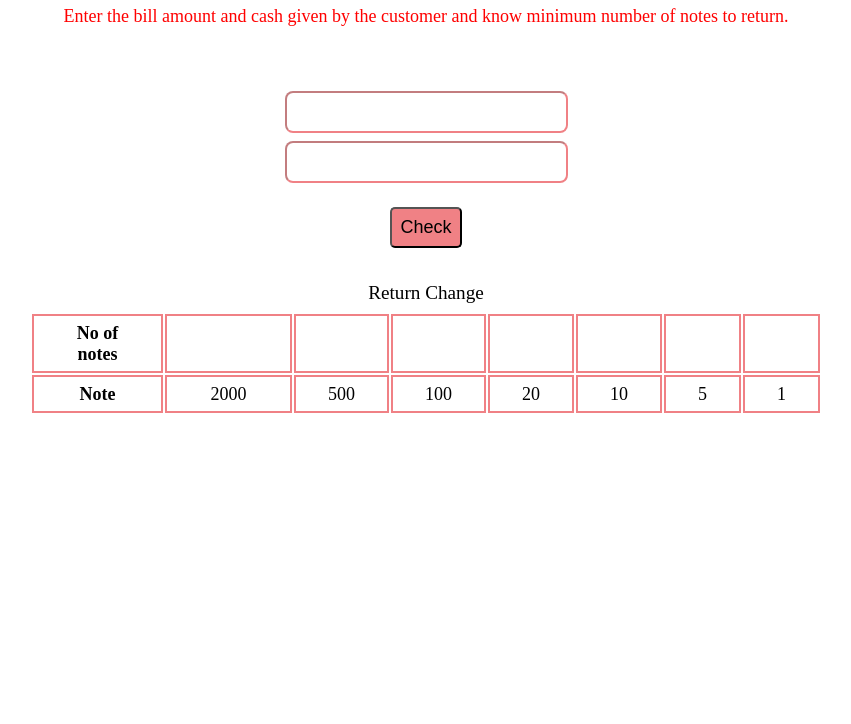
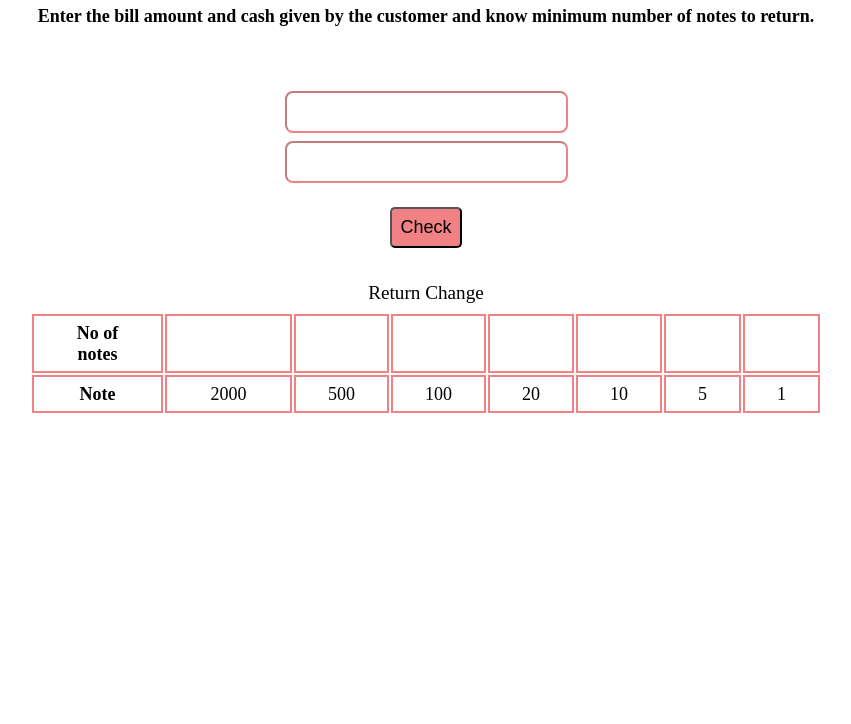
Before and after one commit to shubhamjainnn/cash-register, a plain HTML site: page cr.html in a window 1280 px wide. Shown: the part 76-800 px from the top of the page, without its empty margins (214-1065 px from the left). Drawn offline with Linux system fonts and the light colour scheme.

Commit message:
Update cr.html

```diff
--- a/cr.html
+++ b/cr.html
@@ -8,10 +8,10 @@
   </head>
   <body>
     <h1>Cash Register Manager</h1>
-    <p class="para">
+    <h3 class="para">
       Enter the bill amount and cash given by the customer and know minimum
       number of notes to return.
-    </p>
+    </h3>
     <main class="container">
       <div>
         <label for="Bill Amount"></label>
```
